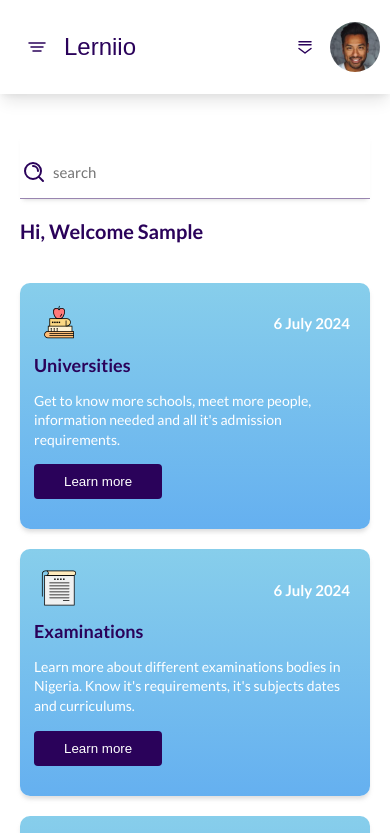
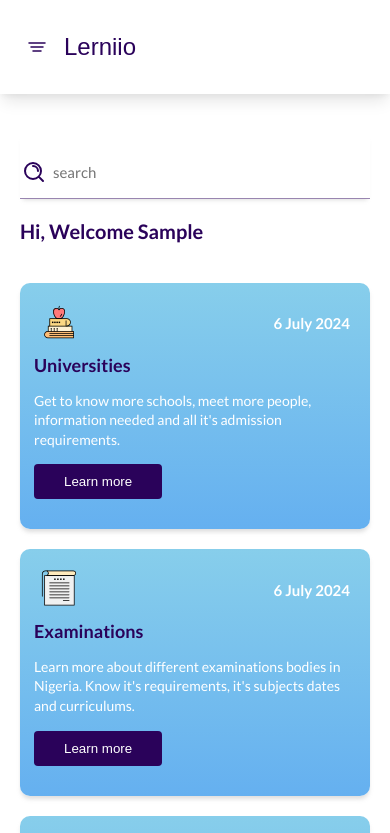
Before and after one commit to Aladaabdul/Lerniio, a plain HTML site: page Dashboard.html in a window 390 px wide. Shown: the top 833 px of the page. Drawn offline with nearby package versions, Linux system fonts and the light colour scheme; no server answers; sample sign-in values are in the browser's storage; a web font is replaced by a local one.

Commit message:
Update Dashboard.html

```diff
--- a/Dashboard.html
+++ b/Dashboard.html
@@ -46,10 +46,6 @@
         <div class="mobile-logo">
             <svg class="mobile-menu" width="24px" height="24px" viewBox="0 0 24 24" fill="none" xmlns="http://www.w3.org/2000/svg" stroke="#2a025a"><g id="SVGRepo_bgCarrier" stroke-width="0"></g><g id="SVGRepo_tracerCarrier" stroke-linecap="round" stroke-linejoin="round"></g><g id="SVGRepo_iconCarrier"><path d="M6 12h12M4 8h16M8 16h8" stroke="#2a025a" stroke-width="1.5" stroke-miterlimit="10" stroke-linecap="round"></path></g></svg>
             Lerniio
-        </div>
-        <div class="mobile-profile">
-            <svg width="18px" height="18px" viewBox="0 0 48 48" fill="none" xmlns="http://www.w3.org/2000/svg" stroke="#"><g id="SVGRepo_bgCarrier" stroke-width="0"></g><g id="SVGRepo_tracerCarrier" stroke-linecap="round" stroke-linejoin="round"></g><g id="SVGRepo_iconCarrier"> <rect width="48" height="48" fill="white" fill-opacity="0.01"></rect> <path d="M40 28L24 40L8 28" stroke="#2a025a" stroke-width="4" stroke-linecap="round" stroke-linejoin="round"></path> <path d="M8 10H40" stroke="#2a025a" stroke-width="4" stroke-linecap="round"></path> <path d="M8 18H40" stroke="#2a025a" stroke-width="4" stroke-linecap="round"></path> </g></svg>
-            <img src="./asset/image-thomas.jpg" alt="">
         </div>
      </div>
     <section class="navigation-section">
```
